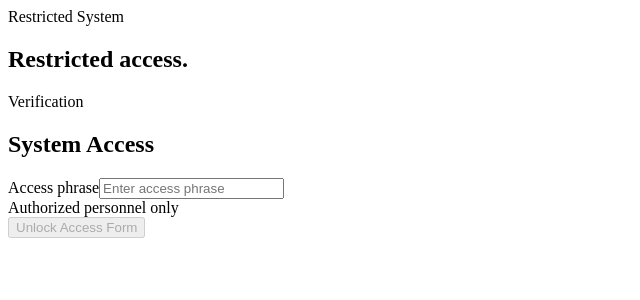
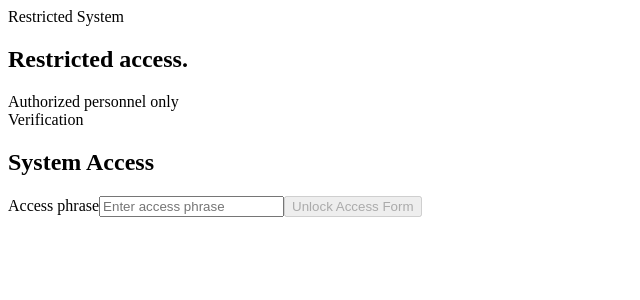
Before and after one commit to jayanthgopala/print-app, a React (Vite) app in the folder frontend-admin/: page / in a window 1280 px wide. Shown: the top 300 px of the page, without its empty margins (0-640 px from the left). Built offline with nearby package versions, Linux system fonts and the light colour scheme; no server answers; the HTML template or start-up script is replaced by a standard one.

Commit message:
Add informational message for restricted access in Login component

```diff
--- a/frontend-admin/src/components/Login.jsx
+++ b/frontend-admin/src/components/Login.jsx
@@ -33,6 +33,7 @@ export default function Login({ onLogin }){
       <section className="auth-intro">
         <div className="eyebrow">Restricted System</div>
         <h1>Restricted access.</h1>
+        <div className="muted">Authorized personnel only</div>
       </section>
 
       <section className="card auth-card">
@@ -43,7 +44,6 @@ export default function Login({ onLogin }){
           <div className="stack-form gate-panel">
             <label>Access phrase</label>
             <input value={gateValue} onChange={e=>setGateValue(e.target.value)} placeholder="Enter access phrase" autoComplete="off" />
-            <div className="muted">Authorized personnel only</div>
             <button
               type="button"
               disabled={gateValue.trim().toUpperCase() !== ACCESS_PHRASE}
```
Also changed, not shown: 2 other files (tests, documents, lock files or other folders).
